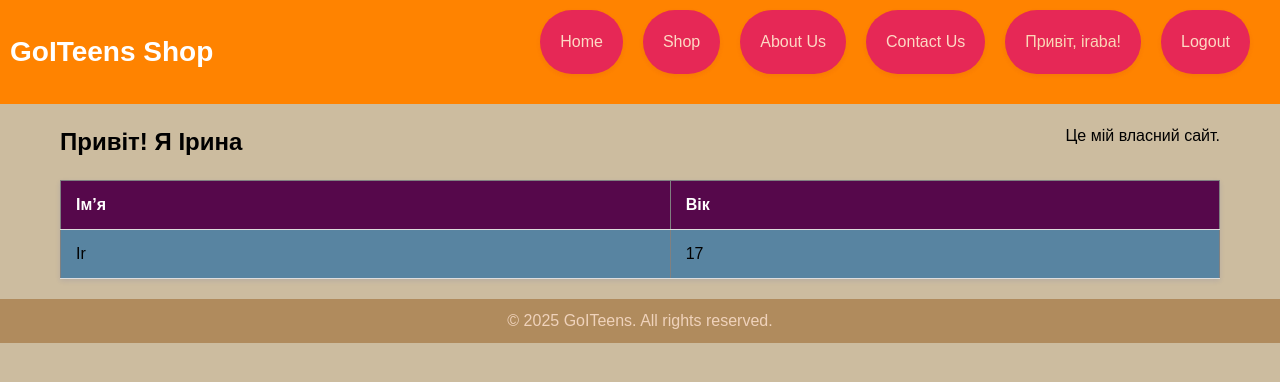
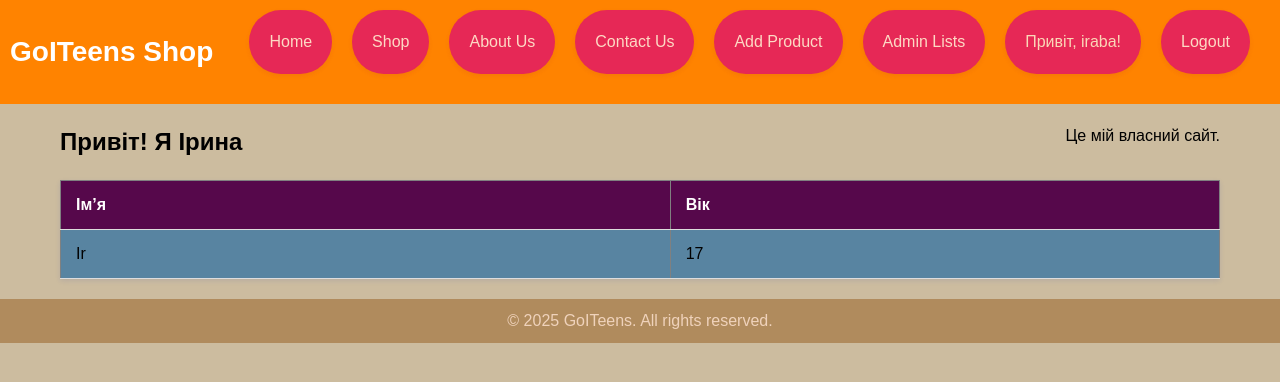
Before and after one commit to iryna1805/Django_4, a Django app: page /about/ in a window 1280 px wide. Shown: the top 382 px of the page. Run offline with Django 5.2, Linux system fonts and the light colour scheme; a user stored in the database is signed in.

Commit message:
admin_control

```diff
--- a/Market/templates/Market/base.html
+++ b/Market/templates/Market/base.html
@@ -16,6 +16,12 @@
         <li><a href="#">Shop</a></li>
         <li><a href="{% url 'about' %}">About Us</a></li>
         <li><a href="#">Contact Us</a></li>
+
+        {% if user.is_authenticated and user.is_staff %}
+         <li><a href="{% url 'add_product' %}">Add Product</a></li>
+         <li><a href="{% url 'admin_lists' %}">Admin Lists</a></li>
+        {% endif %}
+
         {% if user.is_authenticated %}
           <li>Привіт, {{ user.username }}!</li>
           <li><a href="{% url 'logout' %}">Logout</a></li>
--- a/Market/urls.py
+++ b/Market/urls.py
@@ -1,11 +1,18 @@
 from django.urls import path
 from . import views
-from .views import register, admin_register, login_view
+from django.contrib.auth import views as auth_views
 
 urlpatterns = [
     path('', views.home, name='home'),
     path('about/', views.about, name='about'),
-    path('register/', register, name='register'),
-    path('admin_register/', admin_register, name='admin_register'),
-    path('login/', login_view, name='login'),
+
+    path('register/', views.register, name='register'),
+    path('admin_register/', views.admin_register, name='admin_register'),
+    path('login/', views.login_view, name='login'),
+
+    path('add_product/', views.add_product, name='add_product'),
+
+    path('admin_lists/', views.admin_lists, name='admin_lists'),
+
+    path('logout/', auth_views.LogoutView.as_view(template_name='Market/logout.html'), name='logout'),
 ]
--- a/Market/views.py
+++ b/Market/views.py
@@ -1,28 +1,28 @@
 from django.shortcuts import render, redirect
-from .models import Musician, Album
+from .models import FeaturedProduct, TopProduct, Product
 from django.contrib.auth import login, authenticate
-from .forms import UserRegisterForm, AdminRegisterForm
+from .forms import UserRegisterForm, AdminRegisterForm, ProductForm
 from django.core.paginator import Paginator
+from django.contrib.auth.decorators import login_required, user_passes_test
 
+def is_admin(user):
+    return user.is_staff
 
 def home(request):
-    musicians_list = Musician.objects.all()
-    albums_list = Album.objects.all()
+    products = Product.objects.filter(available=True)
+    featured = FeaturedProduct.objects.all()
+    top = TopProduct.objects.all()
 
-    # Пагінація
-    paginator_musicians = Paginator(musicians_list, 5)
-    page_number_musicians = request.GET.get('page_musicians')
-    musicians = paginator_musicians.get_page(page_number_musicians)
+    featured_products = [fp.product for fp in featured]
+    top_products = [tp.product for tp in top]
 
-    # Пагінація
-    paginator_albums = Paginator(albums_list, 5)
-    page_number_albums = request.GET.get('page_albums')
-    albums = paginator_albums.get_page(page_number_albums)
-
-    return render(request, 'Market/index.html', {'musicians': musicians, 'albums': albums})
-
-def about(request):
-    return render(request, 'Market/about_me.html')
+    context = {
+        'products': products,
+        'featured_products': featured_products,
+        'top_products': top_products,
+        'is_admin': request.user.is_staff,
+    }
+    return render(request, 'Market/index.html', context)
 
 def register(request):
     if request.method == 'POST':
@@ -34,17 +34,42 @@ def register(request):
         form = UserRegisterForm()
     return render(request, 'Market/register.html', {'form': form})
 
+@login_required
+@user_passes_test(is_admin)
+def add_product(request):
+    if request.method == 'POST':
+        form = ProductForm(request.POST)
+        if form.is_valid():
+            form.save()
+            return redirect('home')
+    else:
+        form = ProductForm()
+    return render(request, 'Market/add_product.html', {'form': form})
+
+@login_required
+@user_passes_test(is_admin)
+def admin_lists(request):
+    featured = FeaturedProduct.objects.all()
+    top = TopProduct.objects.all()
+    context = {
+        'featured': featured,
+        'top': top,
+    }
+    return render(request, 'Market/admin_lists.html', context)
+
+
+def about(request):
+    return render(request, 'Market/about_me.html')
+
+def login_view(request):
+    return render(request, 'Market/login.html')
 
 def admin_register(request):
     if request.method == 'POST':
         form = AdminRegisterForm(request.POST)
         if form.is_valid():
             form.save()
-            return redirect('login')
+            return redirect('home')
     else:
         form = AdminRegisterForm()
     return render(request, 'Market/admin_register.html', {'form': form})
-
-
-def login_view(request):
-    return render(request, 'Market/login.html')
```
Also changed, not shown: Market/forms.py (+7 -0 lines), Market/models.py (+24 -0 lines), Market/migrations/0004_product_featuredproduct_topproduct.py (added), db.sqlite3.
